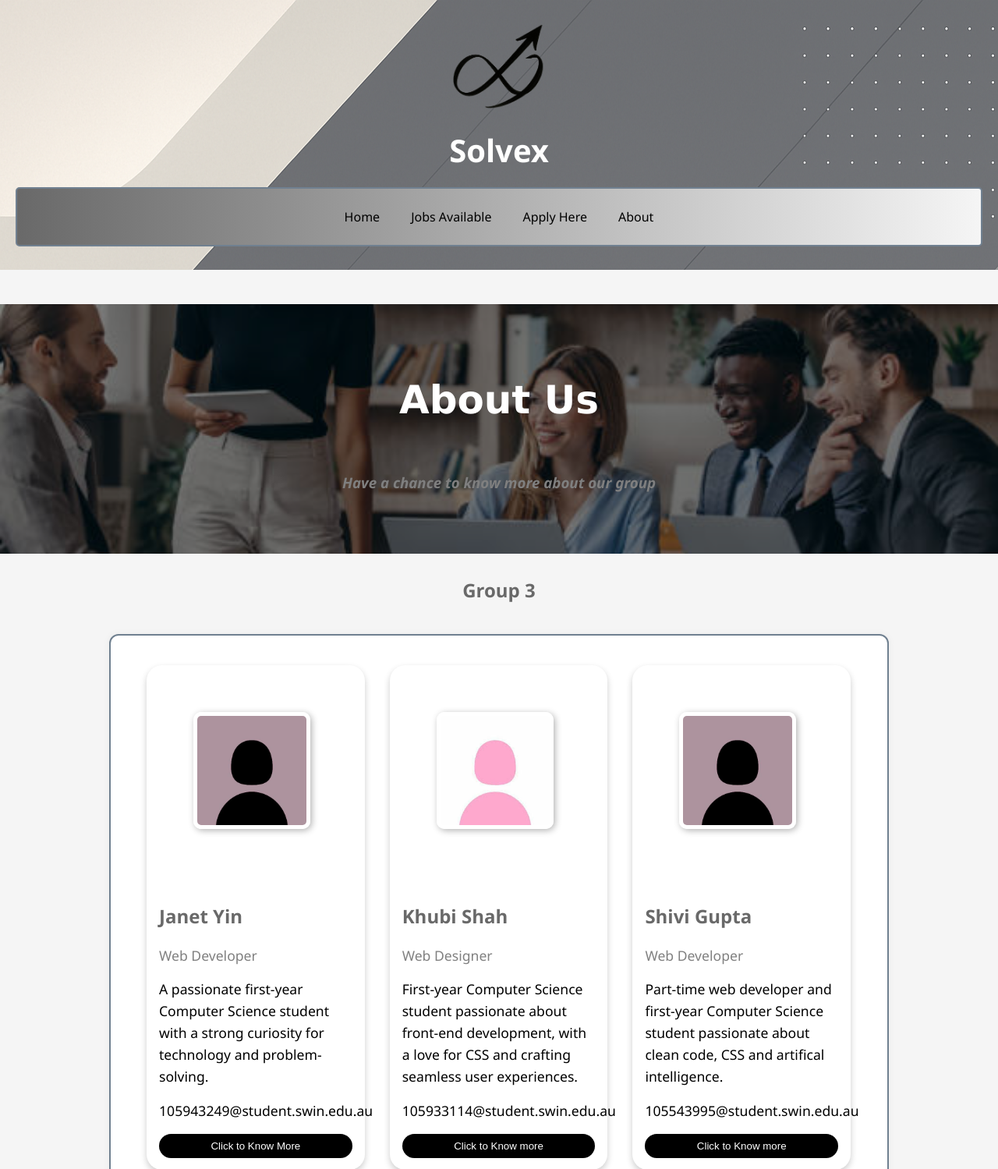
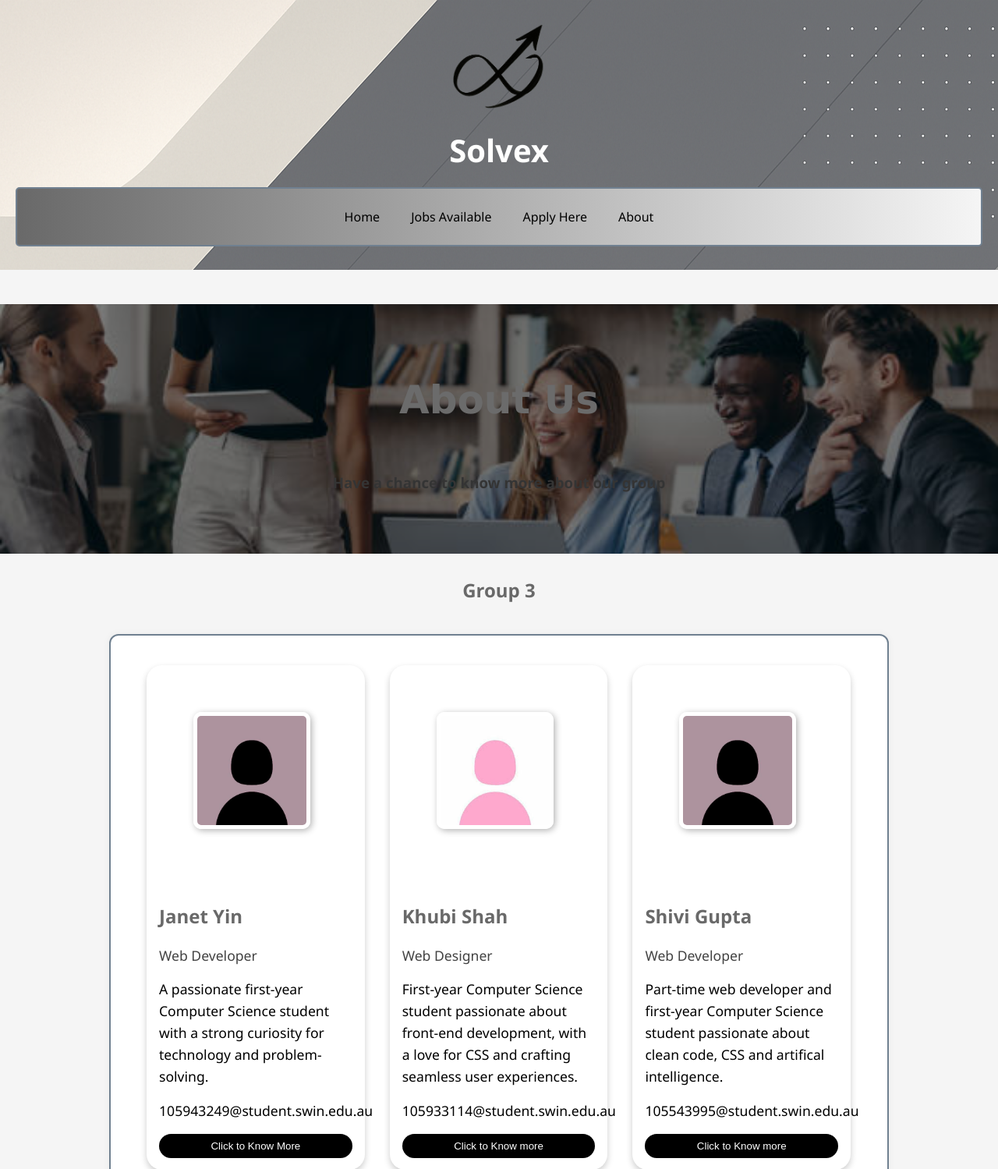
Before and after one commit to Janet1411/project1, a PHP site: page /Html/about.html in a window 1280 px wide. Shown: the top 1499 px of the page at 78% size. Run offline with PHP 8.4, Linux system fonts and the light colour scheme.

Commit message:
fixed some color contracting colour issues.

```diff
--- a/Styles/about.css
+++ b/Styles/about.css
@@ -274,7 +274,7 @@ footer a:hover {
 }
 /* -------------------------------------------------((shivi*/
  /* for the cards  */
- /* taken a bit of code snippets from the w3schools website  */
+ /* taken a bit of code snippets from the w3schools website(http://w3schools.com)  */
 
 html{
   box-sizing: border-box;
@@ -308,7 +308,7 @@ html{
 }
 
 .job {
-  color: grey;
+  color: #424242;
 }
 
 .button {
@@ -343,7 +343,7 @@ html{
     background-size: cover;
     background-position: center;
     height: 320px;
-    color: white;
+    color:#6B6B6B;
     display: flex;flex-direction: column;
     align-items: center;
     justify-content: center;
@@ -364,6 +364,7 @@ html{
     z-index: 1;
   }
   /* for the learn morn about us  */
+
   #description{
    ul{
     list-style: none;
@@ -383,7 +384,7 @@ html{
   }
   .year {
     font-weight: bold;
-    color: #777;
+    color: #303030;
     margin-bottom: 8px;
   }
   .hometown {
@@ -395,7 +396,7 @@ html{
     font-style: italic;
   }
   .fact {
-    color: gray;
+    color:#141414;
     margin-top: 10px;
   }
  }
@@ -412,10 +413,6 @@ html{
   box-shadow:2px 2px 8px rgba(0,0,0,0.3);
   margin: 60px;
  }
- #gray{
-  color: #fff;
-  font-style: italic;
- }
  #style{
   font-family:'Lucida Sans', 'Lucida Sans Regular', 'Lucida Grande', 'Lucida Sans Unicode', Geneva, Verdana, sans-serif;
   font-size:50px
```
